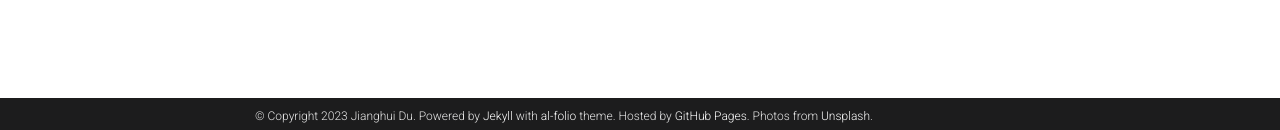
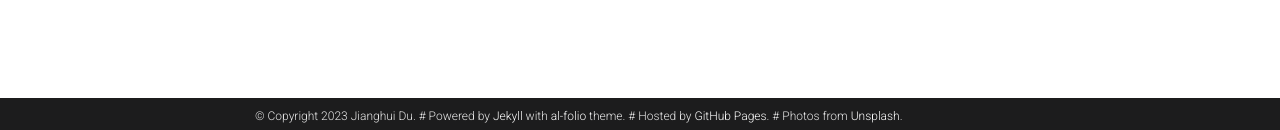
Before and after one commit to JianghuiDu/JianghuiDu.github.io, a Jekyll site: the page built from _pages/publications.md, in a window 1280 px wide. Shown: the part 767-897 px from the top of the page. Built offline with Jekyll 4.4.1, drawn with Linux system fonts in a browser that asks for light colours; comment, search, counter and statistics services are not loaded; a style sheet for code colours, icons or effects is not loaded.

Commit message:
update config

```diff
--- a/_config.yml
+++ b/_config.yml
@@ -10,9 +10,9 @@
 description: > # the ">" symbol means to ignore newlines until "footer_text:"
   A simple, whitespace theme for academics. Based on [*folio](https://github.com/bogoli/-folio) design.
 footer_text: >
-  Powered by <a href="https://jekyllrb.com/" target="_blank">Jekyll</a> with <a href="https://github.com/alshedivat/al-folio">al-folio</a> theme.
-  Hosted by <a href="https://pages.github.com/" target="_blank">GitHub Pages</a>.
-  Photos from <a href="https://unsplash.com" target="_blank">Unsplash</a>.
+  # Powered by <a href="https://jekyllrb.com/" target="_blank">Jekyll</a> with <a href="https://github.com/alshedivat/al-folio">al-folio</a> theme.
+  # Hosted by <a href="https://pages.github.com/" target="_blank">GitHub Pages</a>.
+  # Photos from <a href="https://unsplash.com" target="_blank">Unsplash</a>.
 keywords: jekyll, jekyll-theme, academic-website, portfolio-website  # add your own keywords or leave empty
 
 lang: en # the language of your site (for example: en, fr, cn, ru, etc.)
@@ -365,7 +365,7 @@
 enable_tooltips:            false  # enables automatic tooltip links generated
                                    # for each section titles on pages and posts
 enable_darkmode:            true   # enables switching between light/dark modes
-enable_navbar_social:       false  # enables displaying social links in the
+enable_navbar_social:       true  # enables displaying social links in the
                                    # navbar on the about page
 enable_project_categories:  true   # enables categorization of projects into
                                    # multiple categories
```
Also changed, not shown: _pages/about.md (+1 -1 lines), 1 other file.
